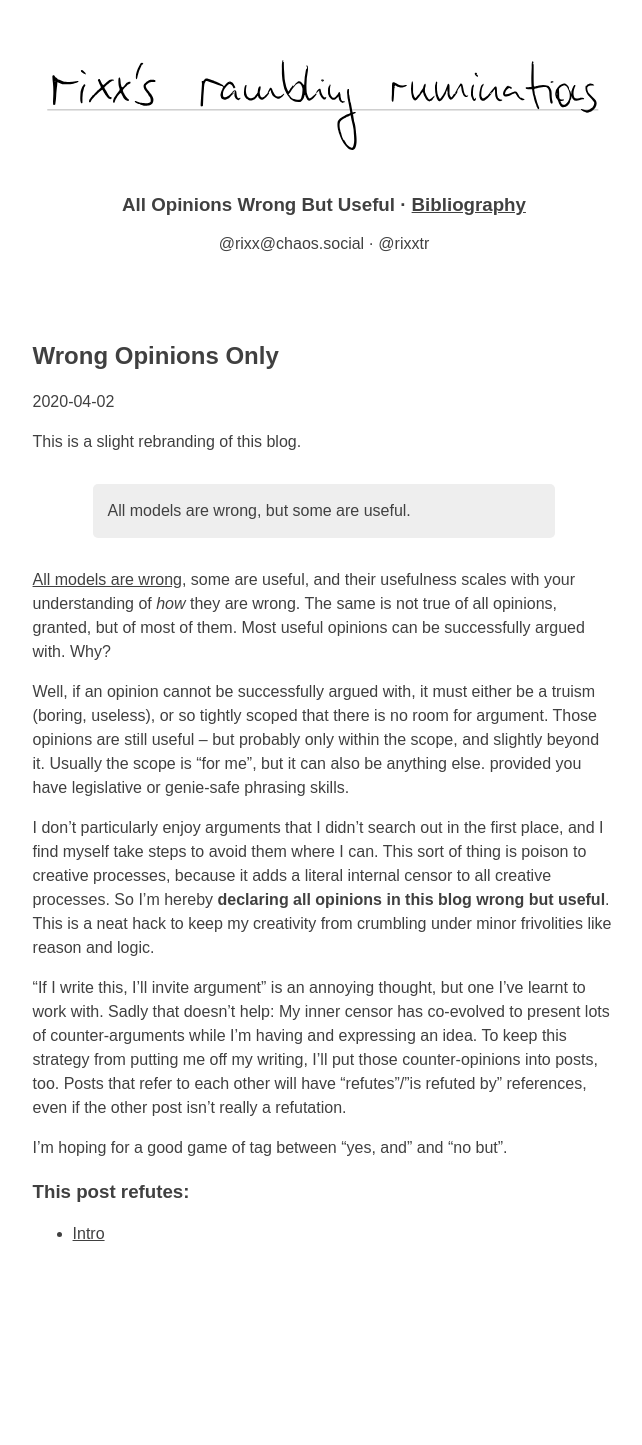
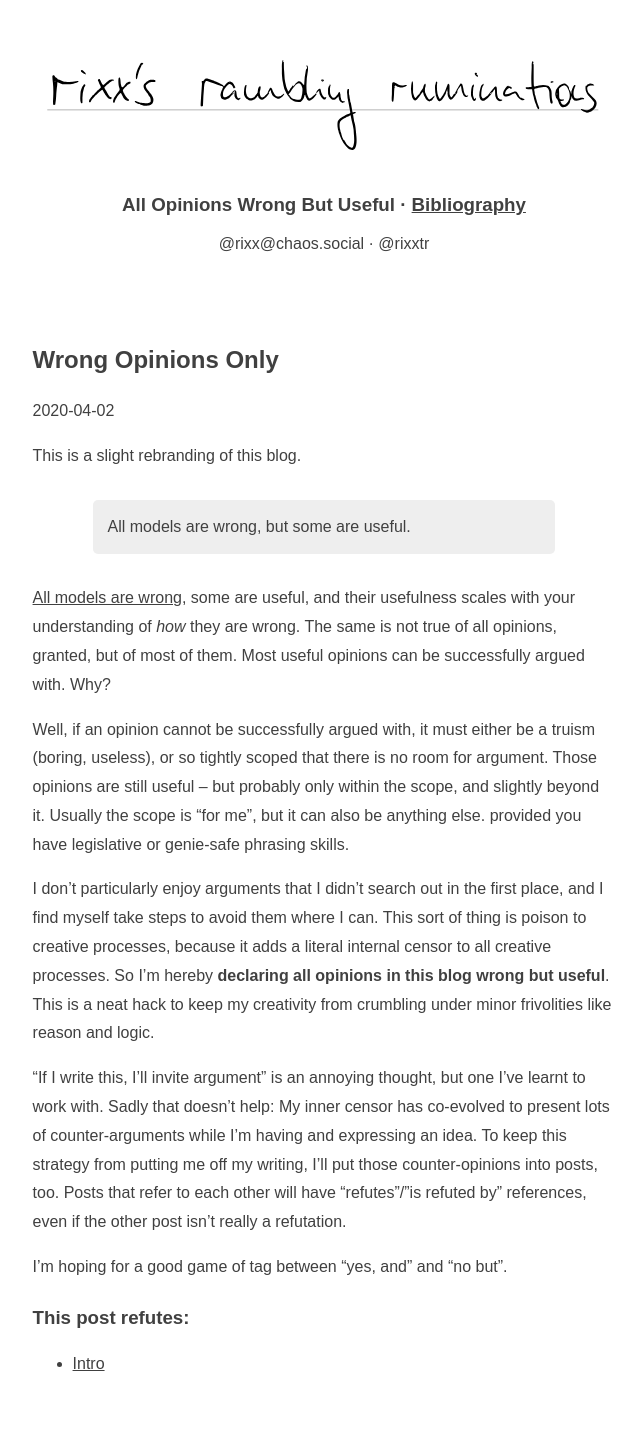
Before and after one commit to rixx/ramble, a Jekyll site: the page built from _posts/2020-04-02-wrong-opinions-only.md, in a window 1280 px wide. Shown: the whole page, without its empty margins (316-958 px from the left). Built offline with Jekyll 4.4.1, drawn with Linux system fonts in a browser that asks for light colours; before the commit the page ends 1312 px from its top, so only the background shows below that.

Commit message:
(Line height)++

```diff
--- a/_sass/main.scss
+++ b/_sass/main.scss
@@ -28,6 +28,10 @@ header, article {
     padding: 0 20px 50px 20px;
 }
 
+article {
+    line-height: 1.8;
+}
+
 a {
     text-decoration: underline;
     color: #404040;
@@ -50,4 +54,5 @@ blockquote {
     padding: 15px;
     border-radius: 5px;
     margin: 30px 60px;
+    line-height: 1.5;
 }
```
